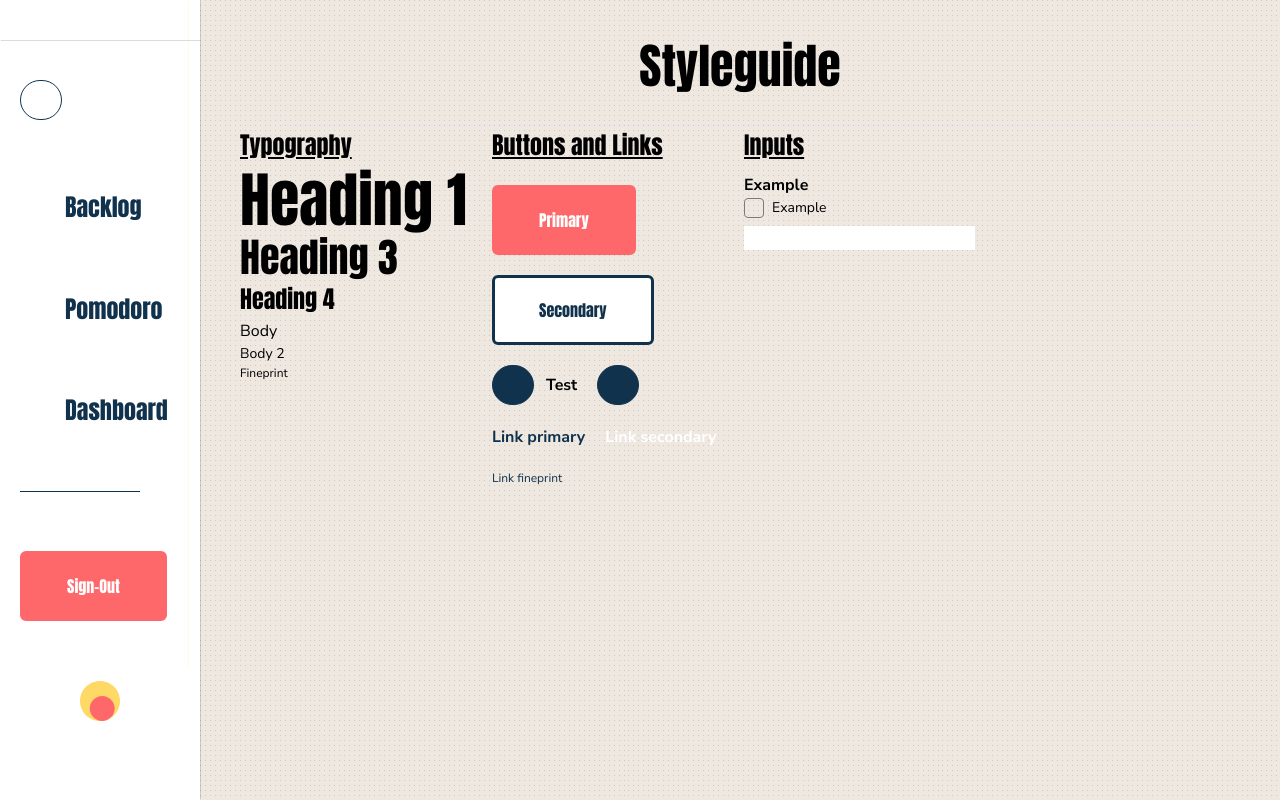
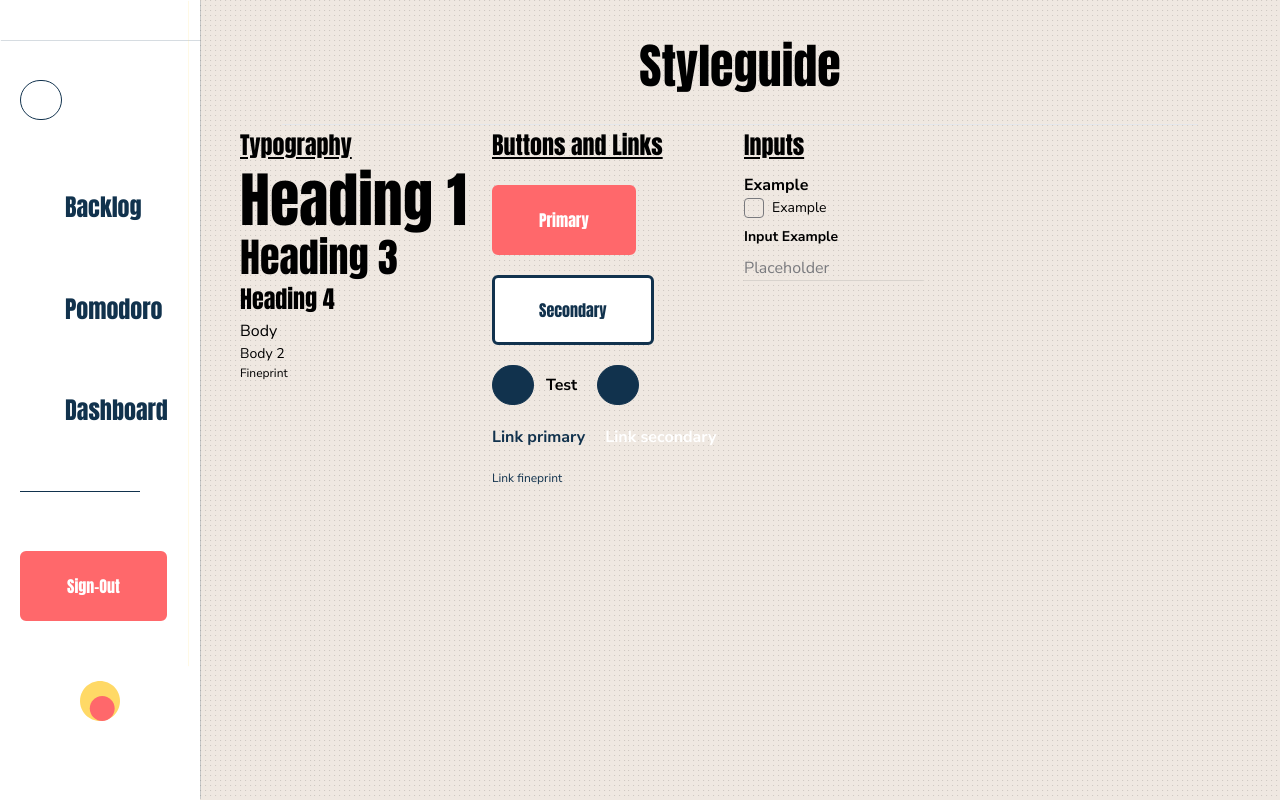
Before and after one commit to CYL-B/concentraction, a React (Vite) app in the folder concentraction-back/concentraction-front/: page /styleguide in a window 1280 px wide. Built offline with nearby package versions, Linux system fonts and the light colour scheme; some icons are missing.

Commit message:
styling input, error state and date remaining

```diff
--- a/concentraction-back/concentraction-front/src/App.css
+++ b/concentraction-back/concentraction-front/src/App.css
@@ -22,3 +22,7 @@ footer {
   background-repeat: repeat;
   background-image: url("./assets/bg-page.svg");
 }
+
+::placeholder {
+  @apply font-nunito text-base leading-6;
+}
--- a/concentraction-back/concentraction-front/src/components/input.jsx
+++ b/concentraction-back/concentraction-front/src/components/input.jsx
@@ -9,6 +9,8 @@ export function Input({
   placeholder,
   inputTitle,
   value,
+  isDark = false,
+  error,
   onChangeInput,
   ...inputProps
 }) {
@@ -20,11 +22,12 @@ export function Input({
     }
 
   return (
-    <div className="input-wrapper">
-      <Body body2={true}> {inputTitle}</Body>
+    <div className="input-wrapper flex flex-col gap-2">
+      <Body body2={true} classHeading="font-bold"> {inputTitle}</Body>
       <label for={inputId}>
         <input
           type=""
+          className={`border-b border-solid bg-transparent font-nunito placeholder:text-dark-grey outline-offset-4 ${!isDark?"border-light-grey focus:border-neutral-black transition-colors duration-300 ease-in-out":"border-white"}`}
           id={inputId}
           name={inputName}
           placeholder={placeholder}
--- a/concentraction-back/concentraction-front/src/pages/styleguide.jsx
+++ b/concentraction-back/concentraction-front/src/pages/styleguide.jsx
@@ -51,7 +51,7 @@ export default function Styleguide() {
         <section className="flex flex-col gap-2 Input">
           <Heading4 classHeading="underline">Inputs</Heading4>
           <Checkbox checkboxName="Example" checkboxTitle="Example" />
-          <Input></Input>
+          <Input placeholder="Placeholder" inputTitle="Input Example"></Input>
         </section>
       </Layout>
     </>
```
